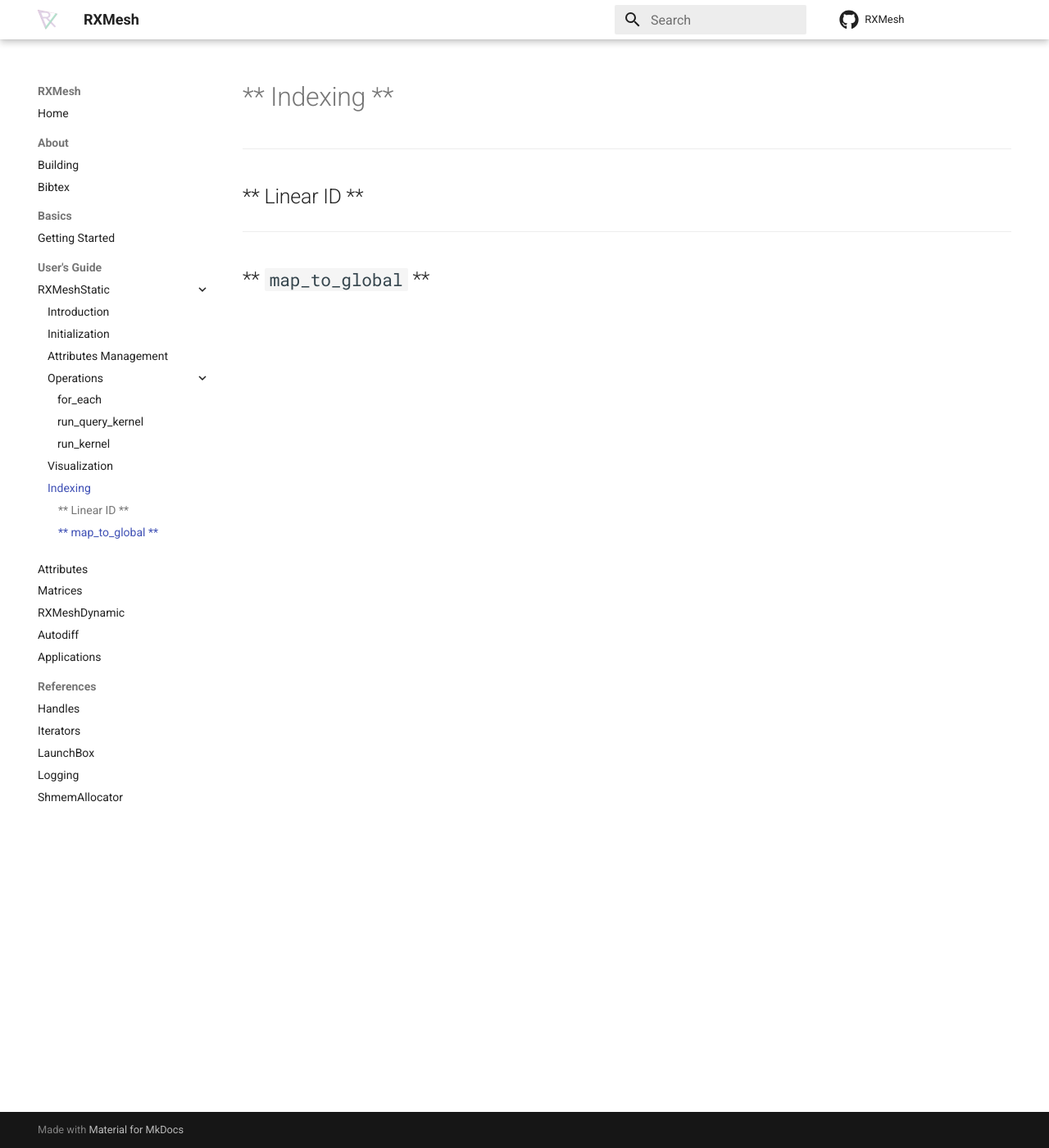
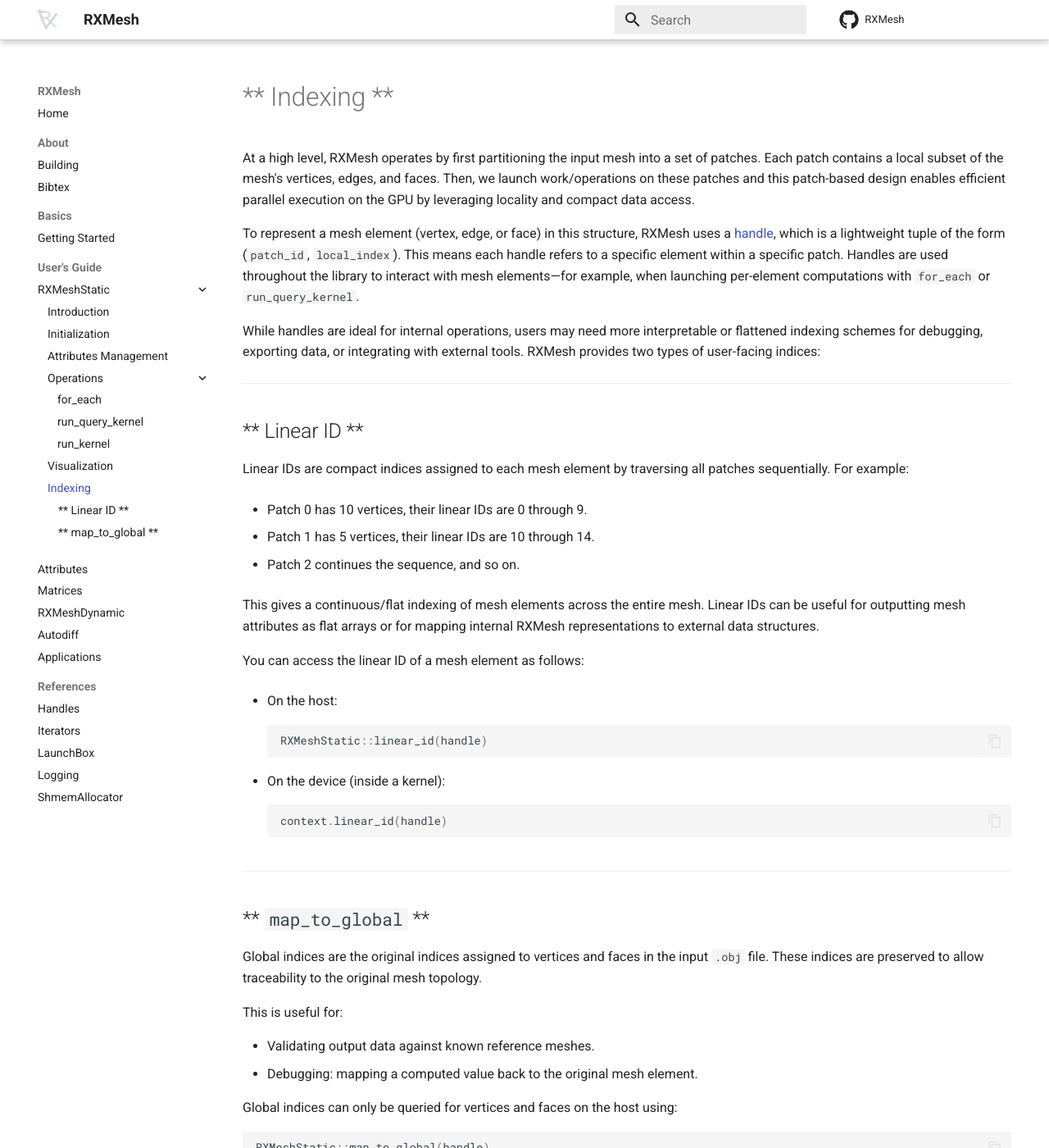
Before and after one commit to Ahdhn/RXMeshDocs, an MkDocs documentation site: the page built from docs/rxmesh/indexing.md, in a window 1280 px wide and 1400 px high. Shown: the whole window at 82% size. Built offline with MkDocs 1.6.1 and Material for MkDocs 9.7.7, drawn with Linux system fonts in a browser that asks for light colours; comment, search, counter and statistics services are not loaded; some of the changed text lies outside the part shown.

Commit message:
indexing

````diff
--- a/docs/rxmesh/indexing.md
+++ b/docs/rxmesh/indexing.md
@@ -1,7 +1,53 @@
 # ** Indexing **
+
+At a high level, RXMesh operates by first partitioning the input mesh into a set of patches. Each patch contains a local subset of the mesh's vertices, edges, and faces. Then, we launch work/operations on these patches and this patch-based design enables efficient parallel execution on the GPU by leveraging locality and compact data access.
+
+To represent a mesh element (vertex, edge, or face) in this structure, RXMesh uses a [handle](handles.md), which is a lightweight tuple of the form (`patch_id`, `local_index`). This means each handle refers to a specific element within a specific patch. Handles are used throughout the library to interact with mesh elements—for example, when launching per-element computations with `for_each` or `run_query_kernel`.
+
+While handles are ideal for internal operations, users may need more interpretable or flattened indexing schemes for debugging, exporting data, or integrating with external tools. RXMesh provides two types of user-facing indices:
 
 ---
 ## ** Linear ID **
 
+Linear IDs are compact indices assigned to each mesh element by traversing all patches sequentially. For example:
+
+- Patch 0 has 10 vertices, their linear IDs are 0 through 9.
+
+- Patch 1 has 5 vertices, their linear IDs are 10 through 14.
+
+- Patch 2 continues the sequence, and so on.
+
+This gives a continuous/flat indexing of mesh elements across the entire mesh. Linear IDs can be useful for outputting mesh attributes as flat arrays or for mapping internal RXMesh representations to external data structures.
+
+You can access the linear ID of a mesh element as follows:
+
+- On the host:
+```cpp
+RXMeshStatic::linear_id(handle)
+```
+
+- On the device (inside a kernel):
+```cpp
+context.linear_id(handle)
+```
+
 ---
+
 ## ** `map_to_global` **
+
+
+Global indices are the original indices assigned to vertices and faces in the input `.obj` file. These indices are preserved to allow traceability to the original mesh topology.
+
+This is useful for:
+
+- Validating output data against known reference meshes.
+- Debugging: mapping a computed value back to the original mesh element.
+
+
+Global indices can only be queried for vertices and faces on the host using:
+
+```cpp
+RXMeshStatic::map_to_global(handle)
+```
+
+Note: Edges do not exist explicitly in the `.obj` file and hence do not have global indices.
````
Also changed, not shown: docs/index.md (+3 -0 lines), docs/rxmesh/visualization.md (+3 -3 lines).
